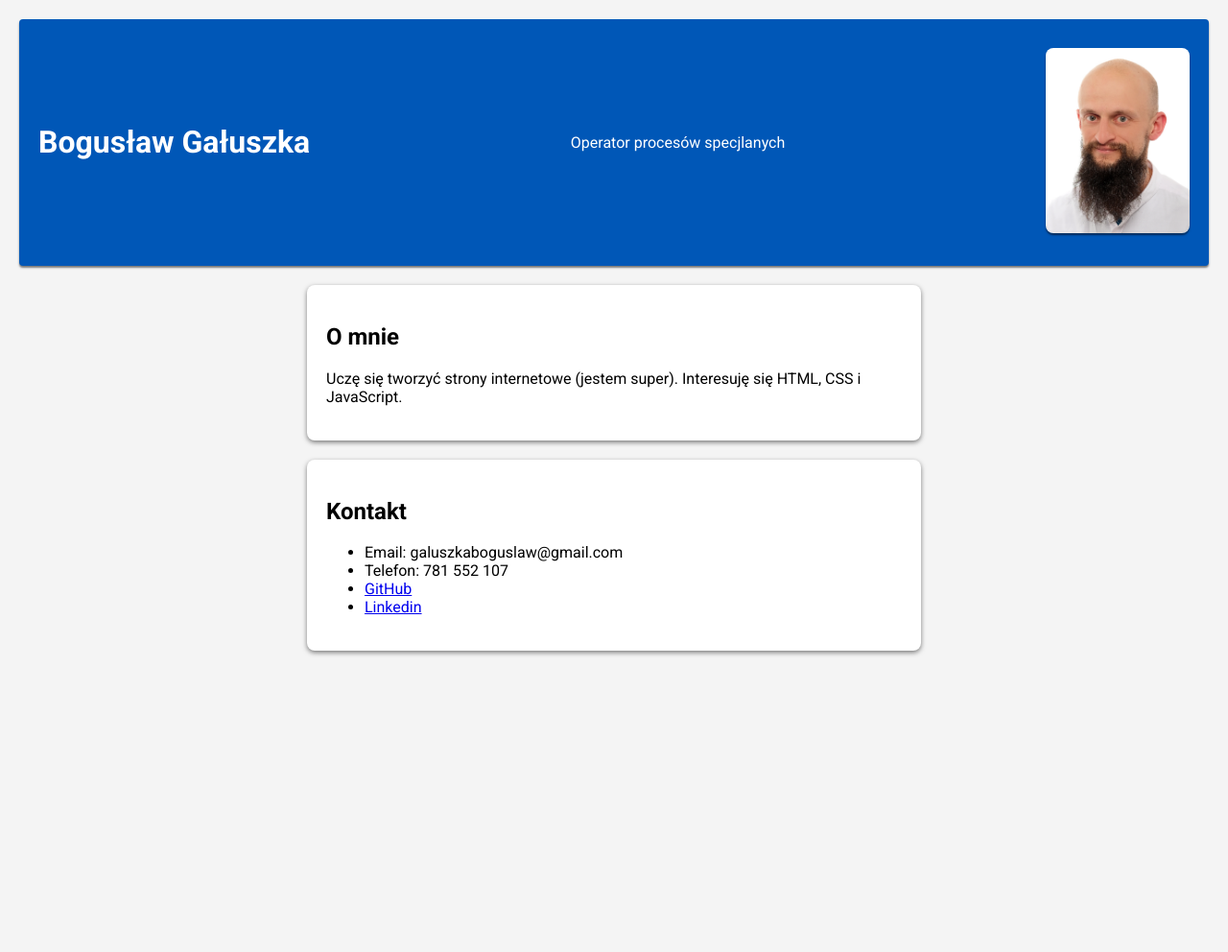
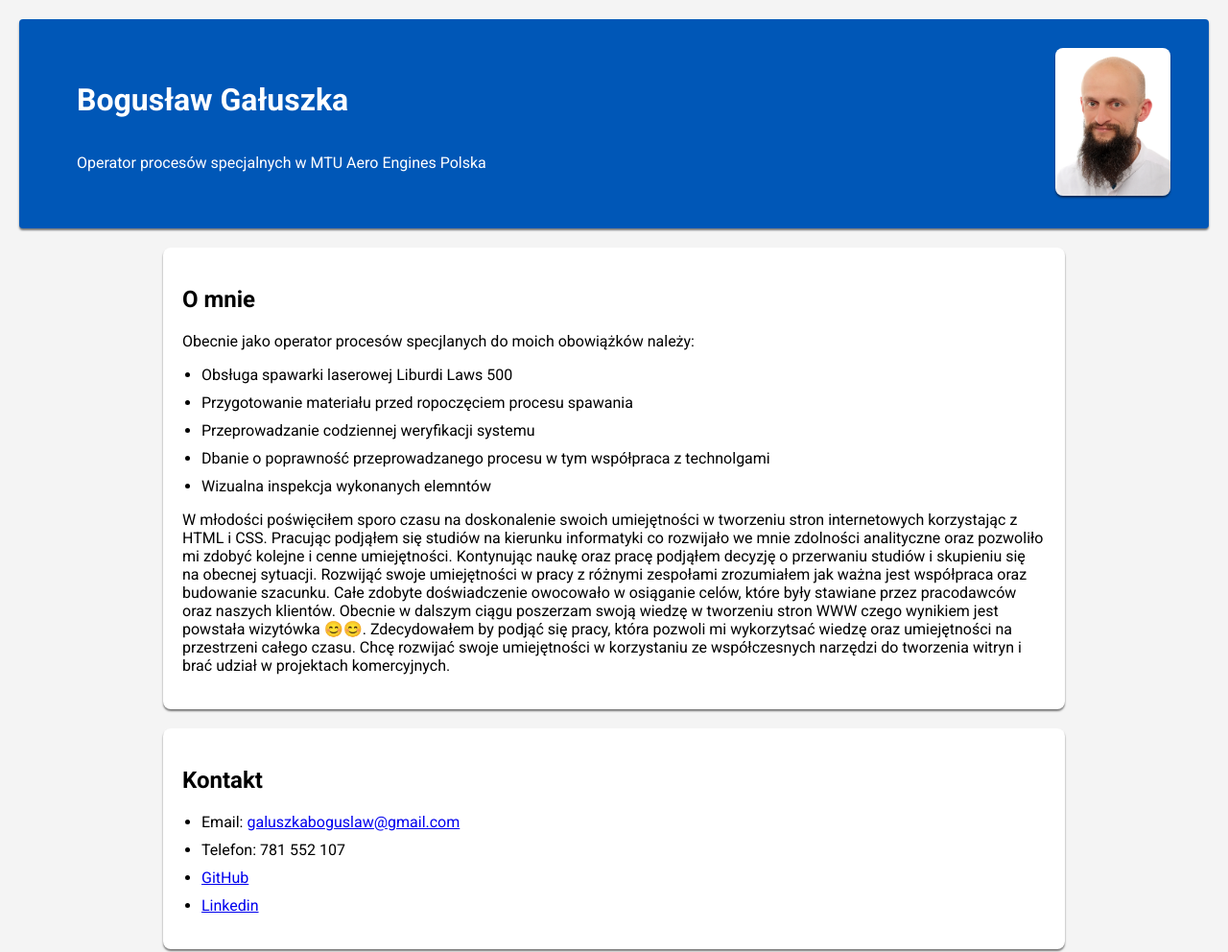
Before and after one commit to galusznikov/boguslawgaluszka, a plain HTML site: page index.html in a window 1280 px wide. Shown: the whole page at 96% size. Before the commit the page ends 800 px from the top, so only its background shows below. Drawn offline with Linux system fonts and the light colour scheme.

Commit message:
Zmiana sekcji o mnie oraz poprawki w ogólnym wyglądzie

```diff
--- a/index.html
+++ b/index.html
@@ -6,12 +6,13 @@
   <link rel="stylesheet" href="style.css">
   <meta name="viewport" content="width=device-width, initial-scale=1.0">
   <title>Bogusław Gałuszka</title>
-  <link rel="stylesheet" href="style.css">
 </head>
 <body>
   <header>
+    <div class="header-text">
     <h1>Bogusław Gałuszka</h1>
-    <p>Operator procesów specjlanych</p>
+    <p>Operator procesów specjalnych w MTU Aero Engines Polska</p>
+    </div>
     <div class="profile">
     <img src="DSCF2881-Format dodatkowy-35x45 mm.jpg">
     </div>
@@ -19,13 +20,32 @@
 
   <section>
     <h2>O mnie</h2>
-    <p>Uczę się tworzyć strony internetowe (jestem super). Interesuję się HTML, CSS i JavaScript.</p>
+    <p>Obecnie jako operator procesów specjlanych do moich obowiążków należy:</p>
+    <ul>
+      <li>Obsługa spawarki laserowej Liburdi Laws 500</li>
+      <li>Przygotowanie materiału przed ropoczęciem procesu spawania</li>
+      <li>Przeprowadzanie codziennej weryfikacji systemu</li>
+      <li>Dbanie o poprawność przeprowadzanego procesu w tym współpraca z technolgami</li>
+      <li>Wizualna inspekcja wykonanych elemntów</li>
+    </ul>
+  <p>W młodości poświęciłem sporo czasu na doskonalenie swoich umiejętności w tworzeniu stron internetowych
+    korzystając z HTML i CSS. Pracując podjąłem się studiów na kierunku informatyki co rozwijało we mnie
+    zdolności analityczne oraz pozwoliło mi zdobyć kolejne i cenne umiejętności. Kontynując naukę oraz pracę
+    podjąłem decyzję o przerwaniu studiów i skupieniu się na obecnej sytuacji. Rozwijąć swoje umiejętności
+    w pracy z różnymi zespołami zrozumiałem jak ważna jest współpraca oraz budowanie szacunku. Całe zdobyte
+    doświadczenie owocowało w osiąganie celów, które były stawiane przez pracodawców oraz naszych klientów.
+    Obecnie w dalszym ciągu poszerzam swoją wiedzę w tworzeniu stron WWW czego wynikiem jest powstała wizytówka
+    &#x1F60A;&#x1F60A;. Zdecydowałem by podjąć się pracy, która pozwoli mi wykorzytsać wiedzę oraz umiejętności
+    na przestrzeni całego czasu. Chcę rozwijać swoje umiejętności w korzystaniu ze współczesnych narzędzi
+    do tworzenia witryn i brać udział w projektach komercyjnych.
+
+  </p>
   </section>
 
   <section>
     <h2>Kontakt</h2>
     <ul>
-      <li>Email: galuszkaboguslaw@gmail.com</li>
+      <li>Email: <a href="mailto:galuszkaboguslaw@gmail.com" target="_blank">galuszkaboguslaw@gmail.com</a></li>
       <li>Telefon: 781 552 107</li>
       <li><a href="https://github.com/galusznikov" target="_blank">GitHub</a></li>
       <li><a href="https://www.linkedin.com/in/bogusław-gałuszka-4817b1189" target="_blank">Linkedin</a></li>
--- a/style.css
+++ b/style.css
@@ -7,12 +7,10 @@ body {
 
   header {
     display: flex;
-    align-items: center;
     justify-content: space-between;
-    text-align: center;
     background-color: #0057b7;
     color: white;
-    padding: 30px 0;
+    padding: 30px 40px;
     border-radius: 4px;
     box-shadow: 0 2px 2px rgba(0,0,0,0.5);
   }
@@ -21,21 +19,41 @@ body {
     background-color: white;
     margin: 20px auto;
     padding: 20px;
-    max-width: 600px;
+    max-width: 900px;
     border-radius: 8px;
-    box-shadow: 0 2px 5px rgba(0,0,0,0.5);
+    box-shadow: 0 2px 2px rgba(0,0,0,0.5);
   }
 
-header .profile img {
+  ul {
+    list-style-type: disc; /* Użyj kropek */
+    padding-left: 20px; /* Odstęp od lewej strony */
+  }
+
+  li {
+    margin-bottom: 10px; /* Dodatkowa przestrzeń między punktami */
+  }
+
+  .header-text {
+    display: flex;
+    max-width: 60%;
+    flex-direction: column;
+    text-align: left;
+    padding-left: 20px;
+    justify-content: center;
+    align-items: flex-start;
+  }
+
+  .header-text {
+      flex: 0 1 auto;
+  }
+
+
+.profile img {
   border-radius: 8px;
-  width: 150px;
+  width: 120px;
   height: auto;
-  margin-right: 20px;
+  margin-left: 20px;
   box-shadow: 0 2px 2px rgba(0, 0, 0, 0.5);
-}
-
-header h1 {
-  margin-left: 20px;
 }
 
 @media (max-width: 768px) {
```
